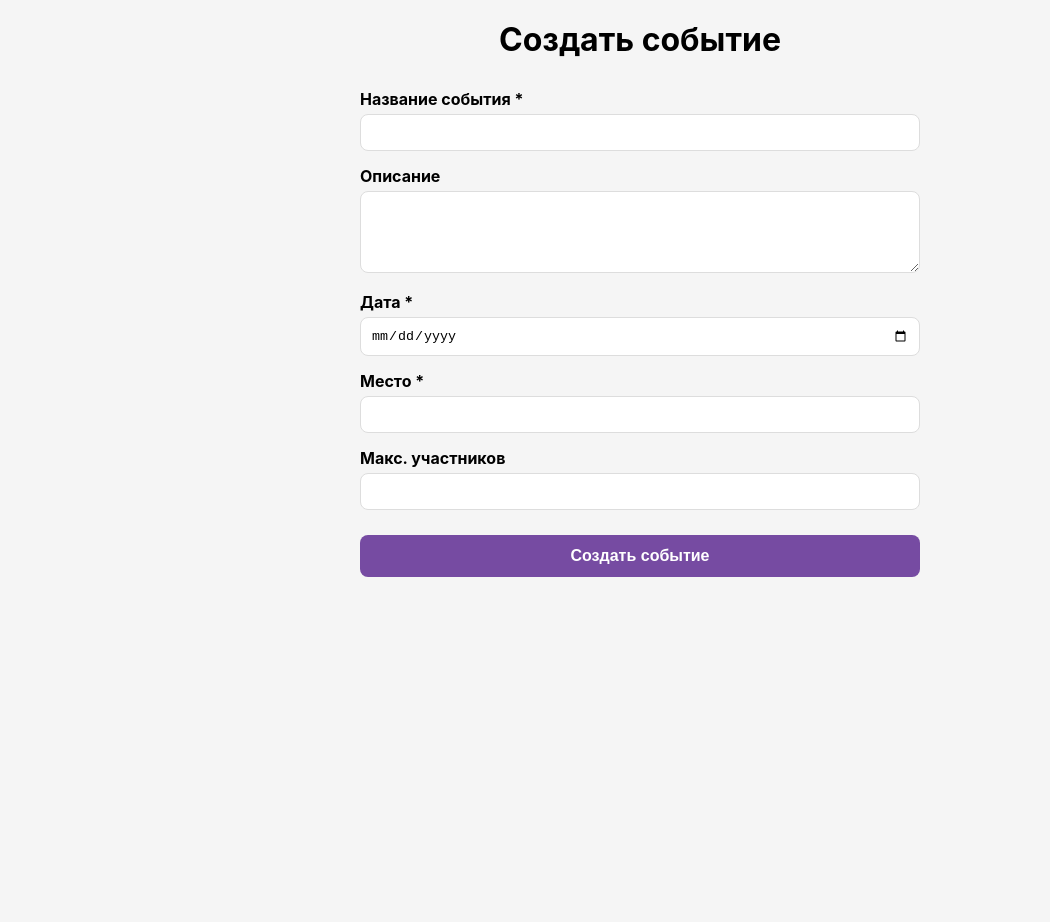
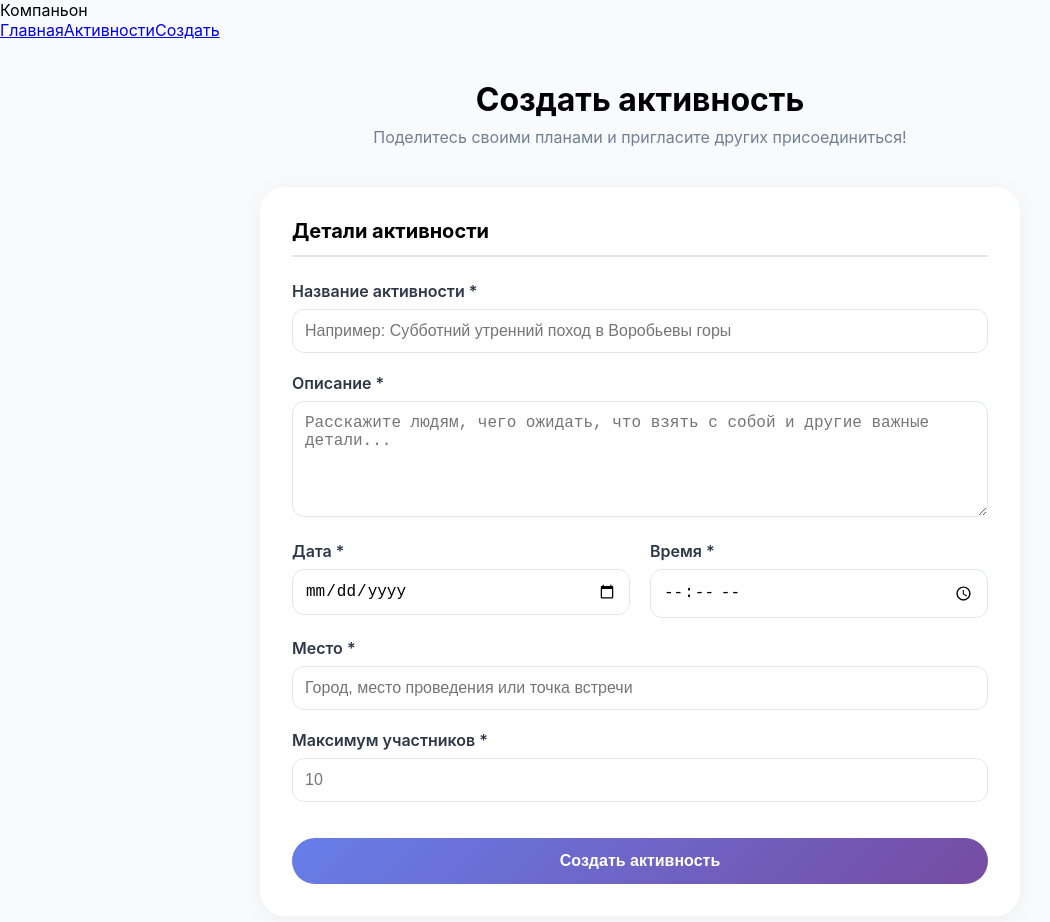
Before and after one commit to Echolll/vibe-project, a React (Create React App) app in the folder frontend/: page /create in a window 1280 px wide. Shown: the top 922 px of the page, without its empty margins (0-1050 px from the left). Before the commit the page ends 800 px from the top, so only its background shows below. Built offline with nearby package versions, Linux system fonts and the light colour scheme.

Commit message:
добавила форму создания события с валидацией

```diff
--- a/frontend/src/pages/CreateEventPage.js
+++ b/frontend/src/pages/CreateEventPage.js
@@ -1,143 +1,127 @@
 import React, { useState } from 'react';
-import { useNavigate } from 'react-router-dom';
+import { useNavigate, Link } from 'react-router-dom';
 import axios from 'axios';
+import './CreateEventPage.css';
 
 function CreateEventPage() {
   const navigate = useNavigate();
-  const [formData, setFormData] = useState({
+  const [form, setForm] = useState({
     title: '',
     description: '',
     date: '',
+    time: '',
     location: '',
-    max_participants: '',
-    creator_id: 1  // временно, потом можно будет выбирать пользователя
+    max_participants: ''
   });
   const [loading, setLoading] = useState(false);
-  const [error, setError] = useState(null);
+  const [error, setError] = useState('');
 
   const handleChange = (e) => {
-    const { name, value } = e.target;
-    setFormData({
-      ...formData,
-      [name]: value
-    });
+    setForm({ ...form, [e.target.name]: e.target.value });
   };
 
   const handleSubmit = async (e) => {
     e.preventDefault();
     setLoading(true);
-    setError(null);
+    const token = localStorage.getItem('token');
+    if (!token) {
+      setError('Вы не авторизованы');
+      setLoading(false);
+      return;
+    }
+
+    const dateTime = `${form.date}T${form.time}:00`;
 
     try {
-      const response = await axios.post('http://localhost:8000/events/', {
-        title: formData.title,
-        description: formData.description,
-        date: formData.date,
-        location: formData.location,
-        max_participants: parseInt(formData.max_participants),
-        creator_id: formData.creator_id
+      await axios.post('http://localhost:8000/events/', {
+        title: form.title,
+        description: form.description,
+        date: dateTime,
+        location: form.location,
+        max_participants: parseInt(form.max_participants),
+        creator_id: 1
+      }, {
+        headers: { Authorization: `Bearer ${token}` }
       });
-
-      if (response.status === 200 || response.status === 201) {
-        // Переход на страницу созданного события
-        navigate(`/events/${response.data.id}`);
-      }
+      navigate('/events');
     } catch (err) {
-      console.error('Ошибка при создании события:', err);
-      setError('Не удалось создать событие. Проверьте все поля.');
+      setError(err.response?.data?.detail || 'Ошибка создания события');
     } finally {
       setLoading(false);
     }
   };
 
   return (
-    <div style={{ maxWidth: '600px', margin: '0 auto', padding: '20px' }}>
-      <h1 style={{ textAlign: 'center', marginBottom: '30px' }}>Создать событие</h1>
+    <div className="create-page">
+      <header className="header">
+        <div className="logo">Компаньон</div>
+        <nav className="nav">
+          <Link to="/" className="nav-link">Главная</Link>
+          <Link to="/events" className="nav-link">Активности</Link>
+          <Link to="/create" className="nav-link create-link">Создать</Link>
+        </nav>
+      </header>
 
-      {error && (
-        <div style={{ background: '#fee', color: 'red', padding: '10px', borderRadius: '8px', marginBottom: '20px' }}>
-          {error}
-        </div>
-      )}
+      <div className="create-container">
+        <h1>Создать активность</h1>
+        <p className="subtitle">Поделитесь своими планами и пригласите других присоединиться!</p>
 
-      <form onSubmit={handleSubmit} style={{ display: 'flex', flexDirection: 'column', gap: '15px' }}>
-        <div>
-          <label style={{ display: 'block', marginBottom: '5px', fontWeight: 'bold' }}>Название события *</label>
+        <form onSubmit={handleSubmit} className="create-form">
+          <div className="form-section">
+            <h3>Детали активности</h3>
+
+            <div className="form-group">
+              <label>Название активности *</label>
               <input
-            type="text"
                 name="title"
-            value={formData.title}
+                placeholder="Например: Субботний утренний поход в Воробьевы горы"
+                value={form.title}
                 onChange={handleChange}
                 required
-            style={{ width: '100%', padding: '10px', borderRadius: '8px', border: '1px solid #ddd' }}
               />
             </div>
 
-        <div>
-          <label style={{ display: 'block', marginBottom: '5px', fontWeight: 'bold' }}>Описание</label>
+            <div className="form-group">
+              <label>Описание *</label>
               <textarea
                 name="description"
-            value={formData.description}
+                placeholder="Расскажите людям, чего ожидать, что взять с собой и другие важные детали..."
+                rows="5"
+                value={form.description}
                 onChange={handleChange}
-            rows="4"
-            style={{ width: '100%', padding: '10px', borderRadius: '8px', border: '1px solid #ddd' }}
+                required
               />
             </div>
 
-        <div>
-          <label style={{ display: 'block', marginBottom: '5px', fontWeight: 'bold' }}>Дата *</label>
-          <input
-            type="date"
-            name="date"
-            value={formData.date}
-            onChange={handleChange}
-            required
-            style={{ width: '100%', padding: '10px', borderRadius: '8px', border: '1px solid #ddd' }}
-          />
+            <div className="form-row">
+              <div className="form-group">
+                <label>Дата *</label>
+                <input type="date" name="date" value={form.date} onChange={handleChange} required />
+              </div>
+              <div className="form-group">
+                <label>Время *</label>
+                <input type="time" name="time" value={form.time} onChange={handleChange} required />
+              </div>
             </div>
 
-        <div>
-          <label style={{ display: 'block', marginBottom: '5px', fontWeight: 'bold' }}>Место *</label>
-          <input
-            type="text"
-            name="location"
-            value={formData.location}
-            onChange={handleChange}
-            required
-            style={{ width: '100%', padding: '10px', borderRadius: '8px', border: '1px solid #ddd' }}
-          />
+            <div className="form-group">
+              <label>Место *</label>
+              <input name="location" placeholder="Город, место проведения или точка встречи" value={form.location} onChange={handleChange} required />
             </div>
 
-        <div>
-          <label style={{ display: 'block', marginBottom: '5px', fontWeight: 'bold' }}>Макс. участников</label>
-          <input
-            type="number"
-            name="max_participants"
-            value={formData.max_participants}
-            onChange={handleChange}
-            min="1"
-            style={{ width: '100%', padding: '10px', borderRadius: '8px', border: '1px solid #ddd' }}
-          />
+            <div className="form-group">
+              <label>Максимум участников *</label>
+              <input type="number" name="max_participants" placeholder="10" value={form.max_participants} onChange={handleChange} required />
+            </div>
           </div>
 
-        <button
-          type="submit"
-          disabled={loading}
-          style={{
-            background: '#764ba2',
-            color: 'white',
-            padding: '12px',
-            borderRadius: '8px',
-            border: 'none',
-            cursor: 'pointer',
-            fontSize: '16px',
-            fontWeight: 'bold',
-            marginTop: '10px'
-          }}
-        >
-          {loading ? 'Создание...' : 'Создать событие'}
+          {error && <div className="error-message">{error}</div>}
+
+          <button type="submit" className="submit-btn" disabled={loading}>
+            {loading ? 'Создание...' : 'Создать активность'}
           </button>
         </form>
+      </div>
     </div>
   );
 }
```
Lines whose indentation alone changed are shown as unchanged.
